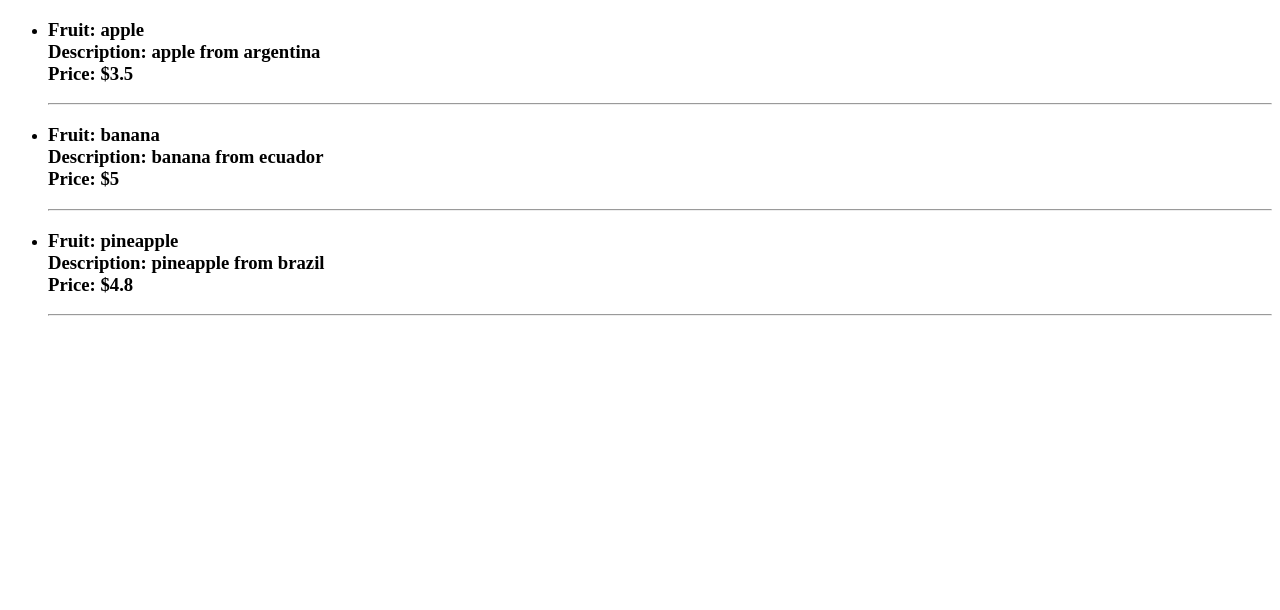
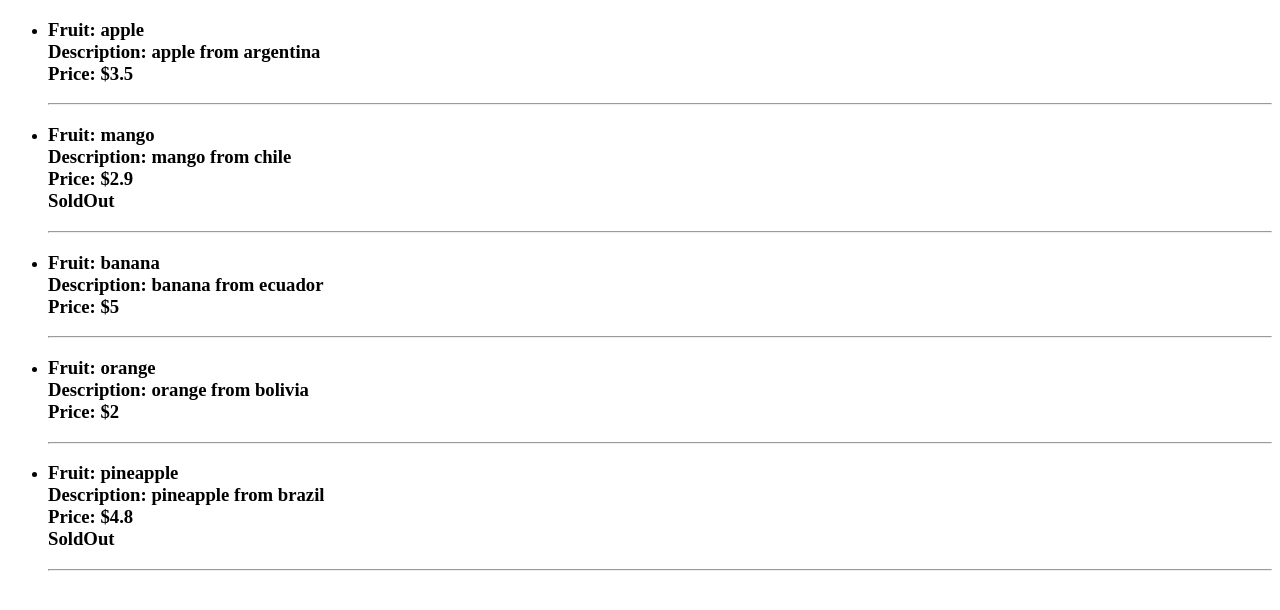
Before and after one commit to alfarofernando/React_Course, a React (Vite) app in the folder reactcourse/: page / in a window 1280 px wide. Shown: the top 610 px of the page. Built offline with nearby package versions, Linux system fonts and the light colour scheme.

Commit message:
conditionally rendering a message using ternary

```diff
--- a/reactcourse/src/components/Fruit.jsx
+++ b/reactcourse/src/components/Fruit.jsx
@@ -1,21 +1,21 @@
-export default function Fruit({name, description, price }) {
+export default function Fruit({name, description, price, soldout}) {
 
     // tambien a partir de ahora a menos que necesitemos hacerlo , vamos a dejar de retornar <div> para comenzar a utilizar
     // React.Fragment o simplemente <> vacio que retornara solamente la informacion sin necesidad de crear un nuevo contenedor
     return (
         <>
+                { /* Podemos tambien imprimir un mensaje en pantalla utilizando ternarioses este caso particular
+                creamos la variable en el componente Fruits y la pasamos como props , la cual usamos para comprobar
+                si es true muestra un mensaje de lo contrario no mostrara dicho mensaje */}
 
-                {/* <p>Fruit: {name}</p>
-                <p>Description: {description}</p>
-                <p>Price: ${price}</p> */}
-
-                { /*  Para renderizar condicionalmente items de una lista una solucion podria ser
-                utilizar un operador ternario en sete caso (price>3) que evalua si en la iteracion del array de objetos
-                el precio de cada objeto es mayor a 3 , en caso de ser true se le indica que retorne
-                un <h3> con informacion de lo contrario se le indica que mediante "" que devuelva un string vacio
-                por lo que se da que aparecen los puntos de la Unordered List pero sin ningun dato */}
-                {price > 3 ? <li><h3>Fruit: {name} <br/> Description:  {description} <br/>Price: ${price} </h3><hr/></li>: ""}
-
+                <li>
+                    <h3>
+                        Fruit: {name} <br />
+                        Description:  {description} <br />
+                        Price: ${price} <br />
+                        { soldout ? "SoldOut" : "" }
+                    </h3> <hr />
+                </li>
 
         </>
     );
--- a/reactcourse/src/components/Fruits.jsx
+++ b/reactcourse/src/components/Fruits.jsx
@@ -1,37 +1,43 @@
 import Fruit from './Fruit';
 
 export default function Fruits() {
-
+    // para poder tratar la impresion en pantalla de la leyenda "Soldout" debemos crear primero una propiedad dentro de nuestro objetos
+    // que sirva para comprobar su estado, en este ejemplo utilizamos una variable booleana
     const fruits = [
         {
             name: "apple",
             description: "apple from argentina",
             price: 3.5,
+            soldout: false,
         },
         {
             name: "mango",
             description: "mango from chile",
             price: 2.9,
+            soldout: true,
         },
         {
             name: "banana",
             description: "banana from ecuador",
             price: 5,
+            soldout: false,
         },
         {
             name: "orange",
             description: "orange from bolivia",
             price: 2,
+            soldout: false,
         },
         {
             name: "pineapple",
             description: "pineapple from brazil",
             price: 4.8,
+            soldout: true,
         },
     ];
-// para renderizar componentes en loop
-// se junta la logica de renderizar arrays de objetos sumado
-// a que al componente se le pasan como props los atributos del elemento del array de objetos
+
+    // luego debemos incluirla en la llamada al componente-vista como props para que se vaya pasando en cada iteracion del
+    // mapeo del array de objetos
     return (
         <div>
             <ul>
@@ -41,6 +47,7 @@ export default function Fruits() {
                         name={fruit.name}
                         description={fruit.description}
                         price={fruit.price}
+                        soldout={fruit.soldout}
                     />
                 ))}
             </ul>
```
